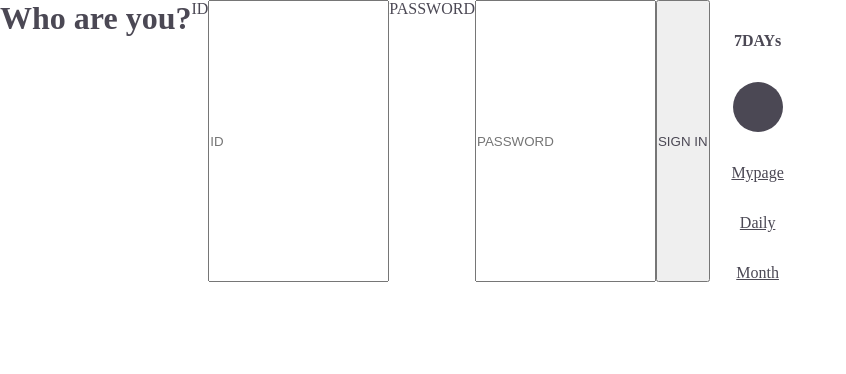
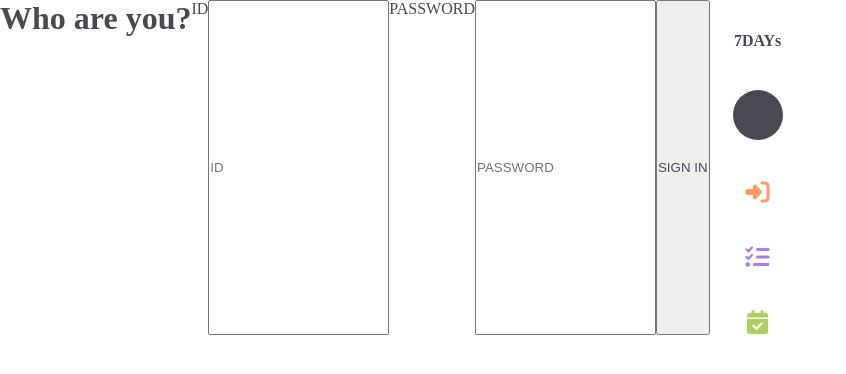
Before and after one commit to JoeunNAL/todo-good-job, a React (Create React App) app: page /login in a window 1280 px wide. Shown: the top 374 px of the page, without its empty margins (0-846 px from the left). Built offline with nearby package versions, Linux system fonts and the light colour scheme.

Commit message:
design: 아이콘 추가 및 스타일 변경

```diff
--- a/public/index.html
+++ b/public/index.html
@@ -10,6 +10,10 @@
       content="Web site created using create-react-app"
     />
     <link rel="apple-touch-icon" href="%PUBLIC_URL%/logo192.png" />
+    <script
+      src="https://kit.fontawesome.com/c8dd0e3f1b.js"
+      crossorigin="anonymous"
+    ></script>
     <!--
       manifest.json provides metadata used when your web app is installed on a
       user's mobile device or desktop. See https://developers.google.com/web/fundamentals/web-app-manifest/
--- a/src/App.js
+++ b/src/App.js
@@ -28,6 +28,18 @@ const GlobalStyle = createGlobalStyle`
     flex-wrap: wrap;
     list-style: none;
   }
+  .double_size{
+    font-size: 1.5rem;
+  }
+  .font_purple{
+    color: #ac79f0
+  }
+  .font_orange{
+    color:#ff9a62;
+  }
+  .font_lime{
+    color:#aed063
+  }
 `;
 
 const Container = styled.div`
--- a/src/components/Sidebar.js
+++ b/src/components/Sidebar.js
@@ -9,7 +9,7 @@ const Nav = styled.nav`
   display: flex;
   flex-direction: column;
   align-items: center;
-  gap: 2rem;
+  gap: 2.5rem;
 `;
 
 const Div = styled.div`
@@ -30,9 +30,15 @@ const SideBar = () => {
       <Div>7DAYs</Div>
       <Logo></Logo>
       {/* 로고 <img></img> */}
-      <Link to="/login">Mypage</Link>
-      <Link to="/">Daily</Link>
-      <Link to="/month">Month</Link>
+      <Link to="/login">
+        <i className="fa-solid fa-right-to-bracket double_size font_orange"></i>
+      </Link>
+      <Link to="/">
+        <i className="fa-solid fa-list-check double_size font_purple"></i>
+      </Link>
+      <Link to="/month">
+        <i className="fa-solid fa-calendar-check double_size font_lime"></i>
+      </Link>
     </Nav>
   );
 };
```
